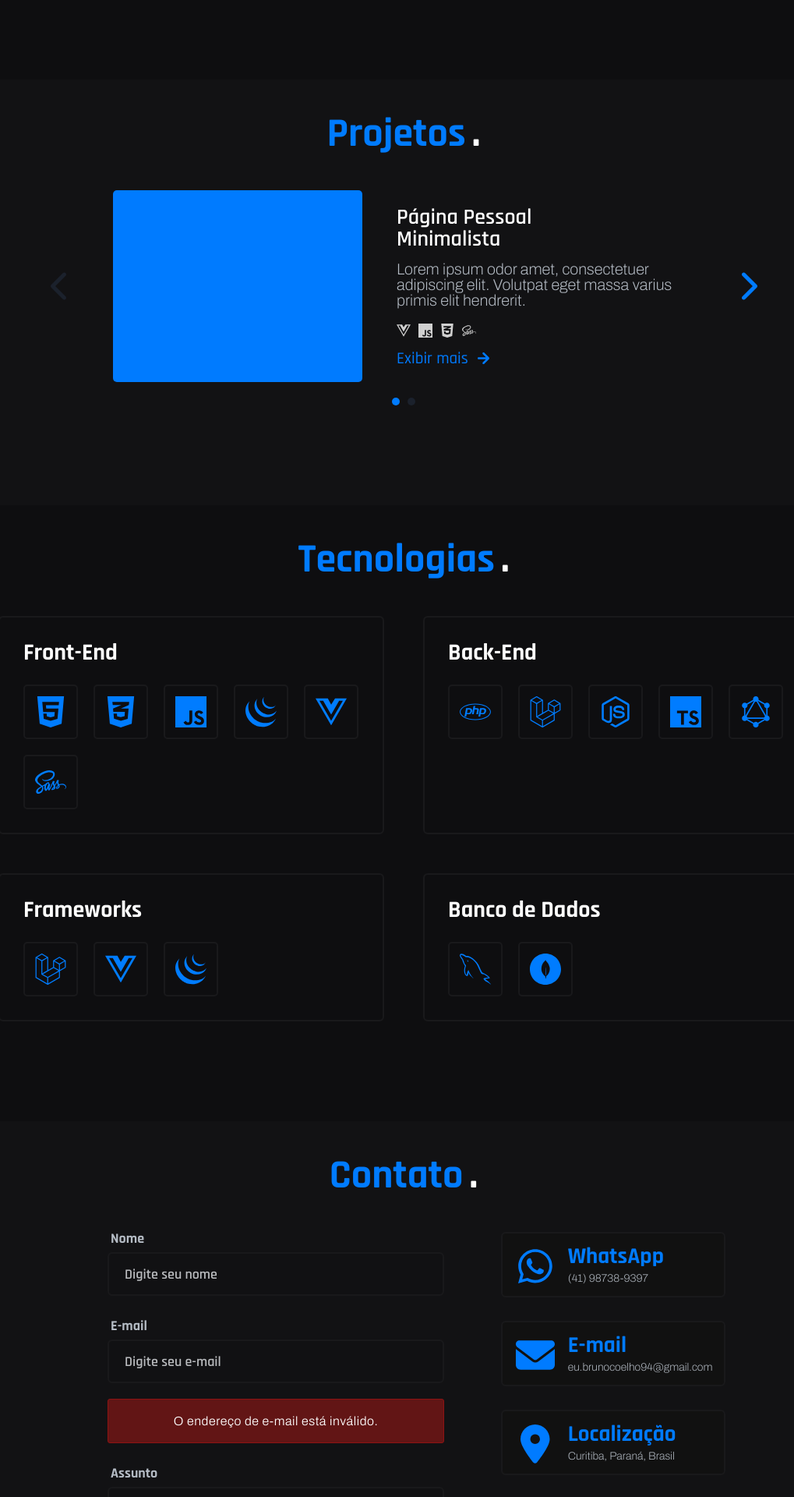
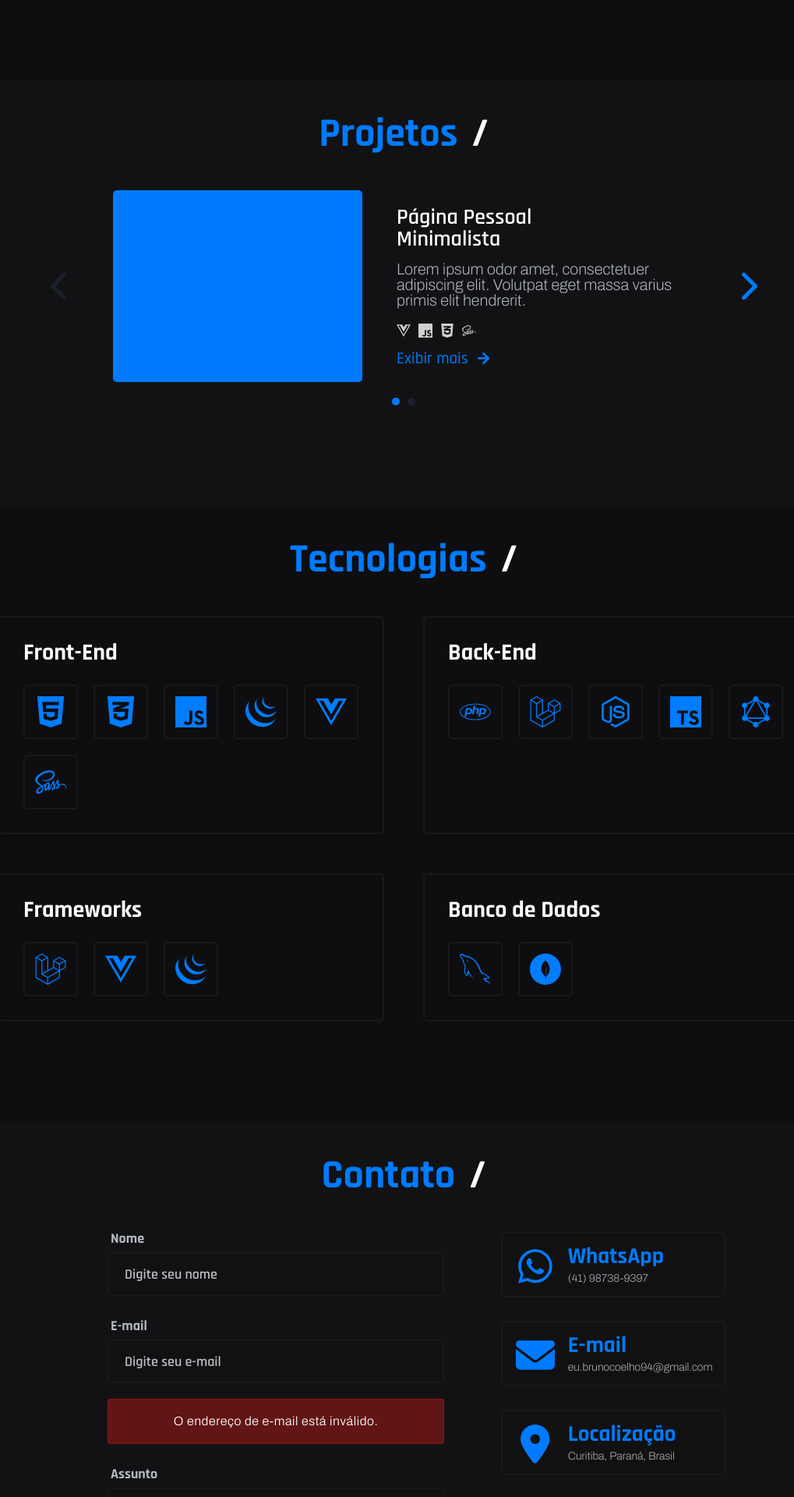
Before and after one commit to eubrunocoelho/portfolio, a Vue app: page / in a window 1280 px wide. Shown: the part 2100-4020 px from the top of the page at 78% size, without its empty margins (122-1141 px from the left). Built offline with nearby package versions, Linux system fonts and the light colour scheme; a web font is replaced by a local one.

Commit message:
chore: adjusts style

```diff
--- a/src/assets/scss/modules/_app.scss
+++ b/src/assets/scss/modules/_app.scss
@@ -24,13 +24,13 @@ section {
     .main-title {
         color: var(--title-text-color);
         font-family: var(--font-rajdhani);
-        font-size: 52px;
+        font-size: 44px;
         font-weight: 700;
 
         .dot {
             animation: dotBlink 1s linear infinite;
             color: var(--title-dot-color);
-            margin: 0 0 0 8px;
+            margin: 0 0 0 14px;
         }
 
         &--spacing {
@@ -72,3 +72,15 @@ section {
         margin: 0 0 0 20px;
     }
 }
+
+@media screen and (min-width: 400px) {
+    section {
+        .main-title {
+            font-size: 52px;
+
+            .dot {
+                margin: 0 0 0 18px;
+            }
+        }
+    }
+}
--- a/src/components/Contact/Contact.vue
+++ b/src/components/Contact/Contact.vue
@@ -1,6 +1,6 @@
 <template>
     <section class="contact">
-        <h1 class="main-title main-title--spacing title_reveal">Contato<span class="dot">.</span></h1>
+        <h1 class="main-title main-title--spacing title_reveal">Contato<span class="dot">/</span></h1>
         <div class="wrapper">
             <div class="container">
                 <ContactForm></ContactForm>
--- a/src/components/Contact/_contact.scss
+++ b/src/components/Contact/_contact.scss
@@ -108,7 +108,7 @@
         font-size: 16px;
         font-weight: 300;
         letter-spacing: 0.55px;
-        line-height: 1.2;
+        line-height: 1.26;
         padding: 18px 20px 18px 20px;
         text-align: center;
         width: 100%;
--- a/src/components/Projects/Projects.vue
+++ b/src/components/Projects/Projects.vue
@@ -1,6 +1,6 @@
 <template>
     <section class="projects">
-        <h1 class="main-title main-title--spacing title_reveal">Projetos<span class="dot">.</span></h1>
+        <h1 class="main-title main-title--spacing title_reveal">Projetos<span class="dot">/</span></h1>
         <div class="container">
             <div class="previous" @click="swiper.slidePrev()">
                 <font-awesome-icon
--- a/src/components/Services/Services.vue
+++ b/src/components/Services/Services.vue
@@ -4,7 +4,7 @@
             <img src="../../assets/img/waves.svg" class="object" onload="SVGInject(this)" />
         </div>
         <div class="content">
-            <h1 class="main-title main-title--spacing title_reveal">Serviços<span class="dot">.</span></h1>
+            <h1 class="main-title main-title--spacing title_reveal">Serviços<span class="dot">/</span></h1>
             <div class="wrapper">
                 <ServiceUIDesigner></ServiceUIDesigner>
                 <ServiceFrontEndDeveloper></ServiceFrontEndDeveloper>
--- a/src/components/Technologies/Technologies.vue
+++ b/src/components/Technologies/Technologies.vue
@@ -1,6 +1,6 @@
 <template>
     <section class="technologies">
-        <h1 class="main-title main-title--spacing title_reveal">Tecnologias<span class="dot">.</span></h1>
+        <h1 class="main-title main-title--spacing title_reveal">Tecnologias<span class="dot">/</span></h1>
         <div class="wrapper">
             <TechnologyFrontEnd></TechnologyFrontEnd>
             <TechnologyBackEnd></TechnologyBackEnd>
```
